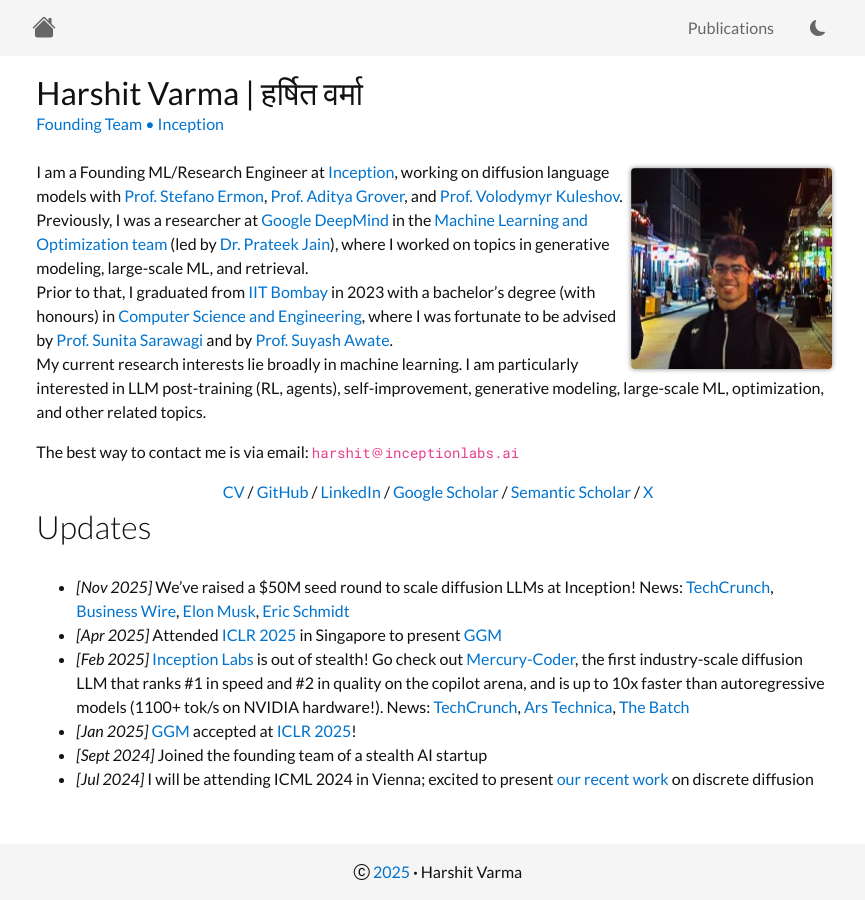
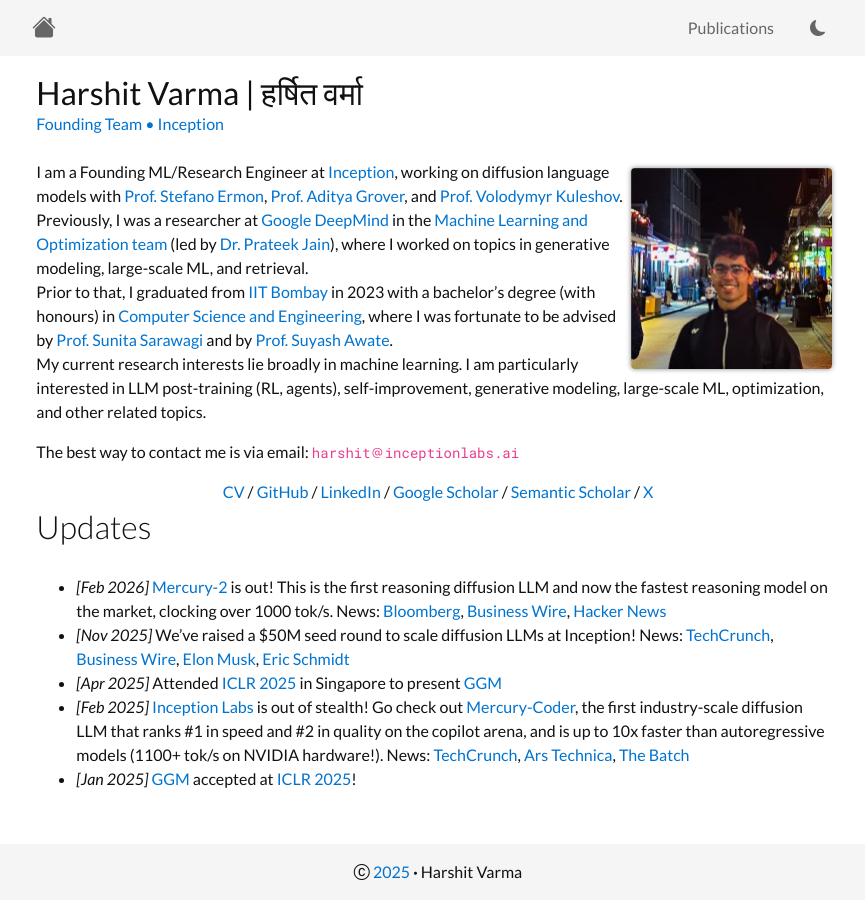
Before and after one commit to hrshtv/hrshtv.github.io, a Jekyll site: the page built from index.html, in a window 1280 px wide and 900 px high, scrolled down 30 px. Shown: the whole window, without its empty margins (202-1067 px from the left). Built offline with Jekyll 4.4.1, drawn with Linux system fonts in a browser that asks for light colours; nearby versions of some CDN libraries.

Commit message:
Add Mercury-2 announcement and update news links

```diff
--- a/_includes/updates.md
+++ b/_includes/updates.md
@@ -1,3 +1,4 @@
+- *[Feb 2026]* [Mercury-2](https://www.inceptionlabs.ai/blog/introducing-mercury-2) is out! This is the first reasoning diffusion LLM and now the fastest reasoning model on the market, clocking over 1000 tok/s. News: [Bloomberg](https://www.bloomberg.com/news/articles/2026-02-24/ai-image-pioneer-s-startup-unveils-tech-to-speed-up-chats-agents), [Business Wire](https://www.businesswire.com/news/home/20260224034496/en/Inception-Launches-Mercury-2-the-Fastest-Reasoning-LLM-5x-Faster-Than-Leading-Speed-Optimized-LLMs-with-Dramatically-Lower-Inference-Cost), [Hacker News](https://news.ycombinator.com/item?id=47144464)
 - *[Nov 2025]* We've raised a $50M seed round to scale diffusion LLMs at Inception! News: [TechCrunch](https://techcrunch.com/2025/11/06/inception-raises-50-million-to-build-diffusion-models-for-code-and-text/), [Business Wire](https://www.businesswire.com/news/home/20251106570339/en/Inception-Raises-%2450M-to-Power-Diffusion-LLMs-Increasing-LLM-Speed-and-Efficiency-by-up-to-10X-and-Unlocking-Real-Time-Accessible-AI-Applications), [Elon Musk](https://x.com/deedydas/status/1987220649602130130), [Eric Schmidt](https://www.linkedin.com/posts/eric-e-schmidt_were-thrilled-to-be-partnering-with-inception-activity-7392251908016734208-PBme)
 - *[Apr 2025]* Attended [ICLR 2025](https://iclr.cc/Conferences/2025) in Singapore to present [GGM](https://arxiv.org/abs/2405.17035)
 - *[Feb 2025]* [Inception Labs](https://www.inceptionlabs.ai/) is out of stealth! Go check out [Mercury-Coder](https://chat.inceptionlabs.ai/), the first industry-scale diffusion LLM that ranks #1 in speed and #2 in quality on the copilot arena, and is up to 10x faster than autoregressive models (1100+ tok/s on NVIDIA hardware!). News: [TechCrunch](https://techcrunch.com/2025/02/26/inception-emerges-from-stealth-with-a-new-type-of-ai-model/), [Ars Technica](https://arstechnica.com/ai/2025/02/new-ai-text-diffusion-models-break-speed-barriers-by-pulling-words-from-noise/), [The Batch](https://www.deeplearning.ai/the-batch/mercury-coder-may-be-the-first-commercially-available-language-diffusion-model/)
```
